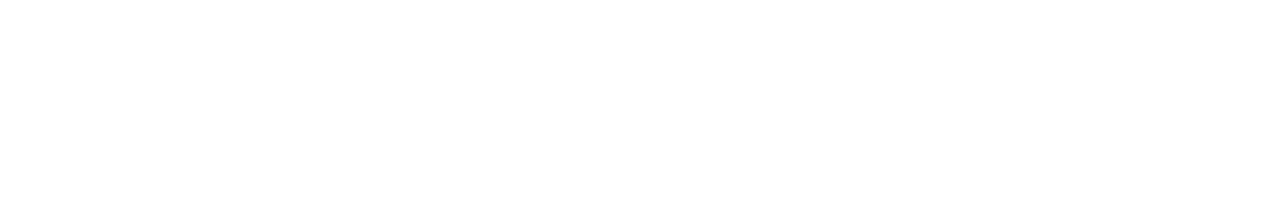
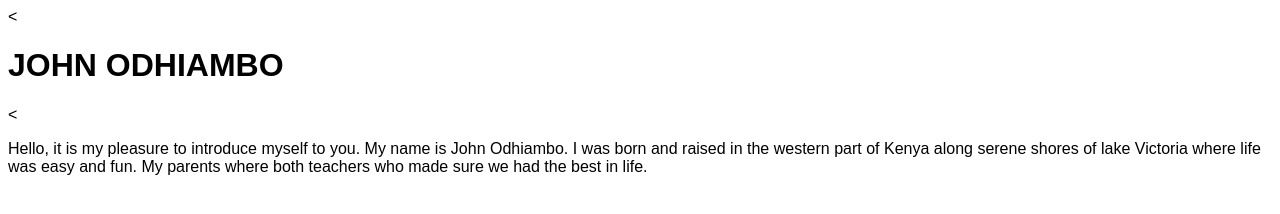
Before and after one commit to Omwanda/profile, a plain HTML site: page index.html in a window 1280 px wide. Drawn offline with Linux system fonts and the light colour scheme.

Commit message:
add h tag

```diff
--- a/index.html
+++ b/index.html
@@ -1,10 +1,16 @@
 <!DOCTYPE html>
 <html lang="en" dir="ltr">
   <head>
-    <meta charset="utf-8">
     <title>Personal Profile!</title>
+    <<link rel="stylesheet" type="text/css" href="css/styles.css">
   </head>
   <body>
+    <h1>JOHN ODHIAMBO</h1>
+    <<p>Hello, it is my pleasure to introduce myself to you. My name is John
+    Odhiambo. I was born and raised in the western part of Kenya along <thead>
+      serene shores of lake Victoria where life was easy and fun. My parents where
+      both teachers who made sure we had the best in life.
+    </p>
 
   </body>
 </html>
```
